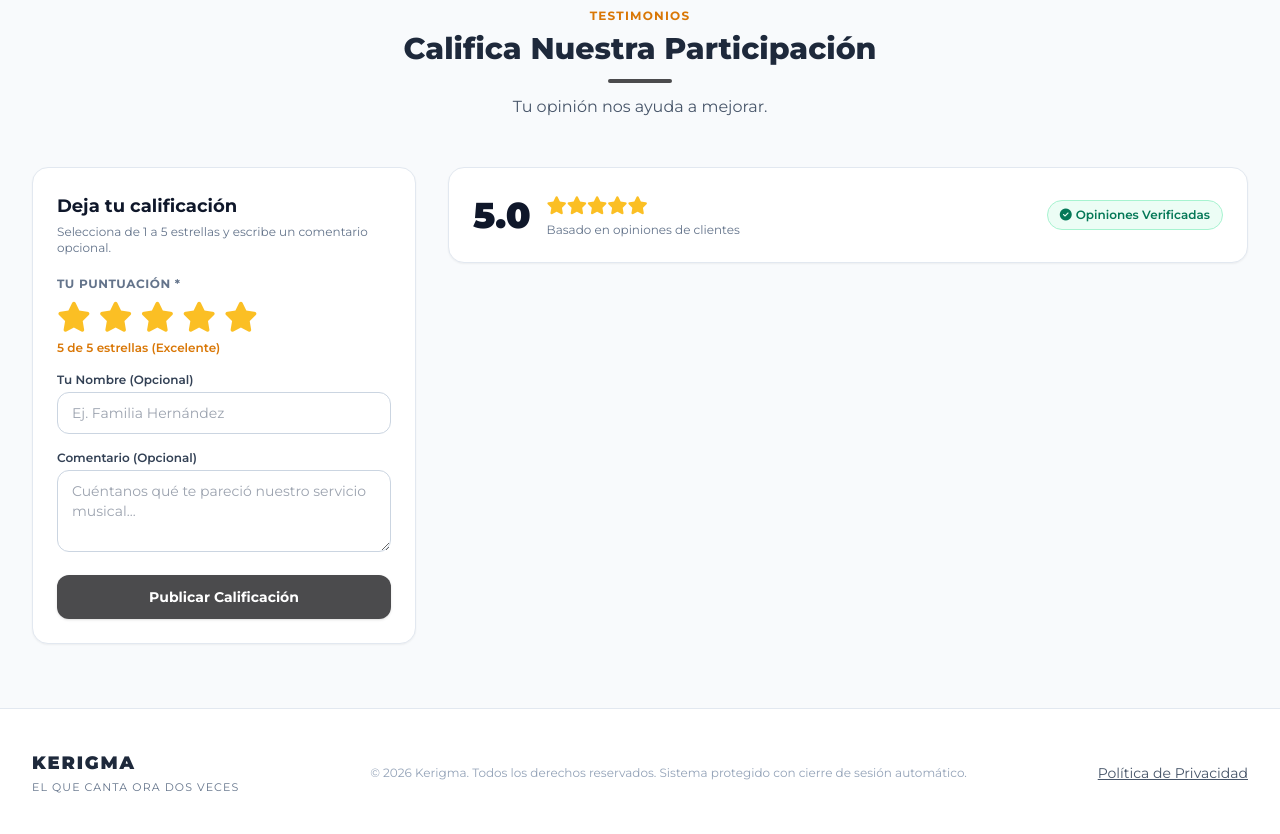
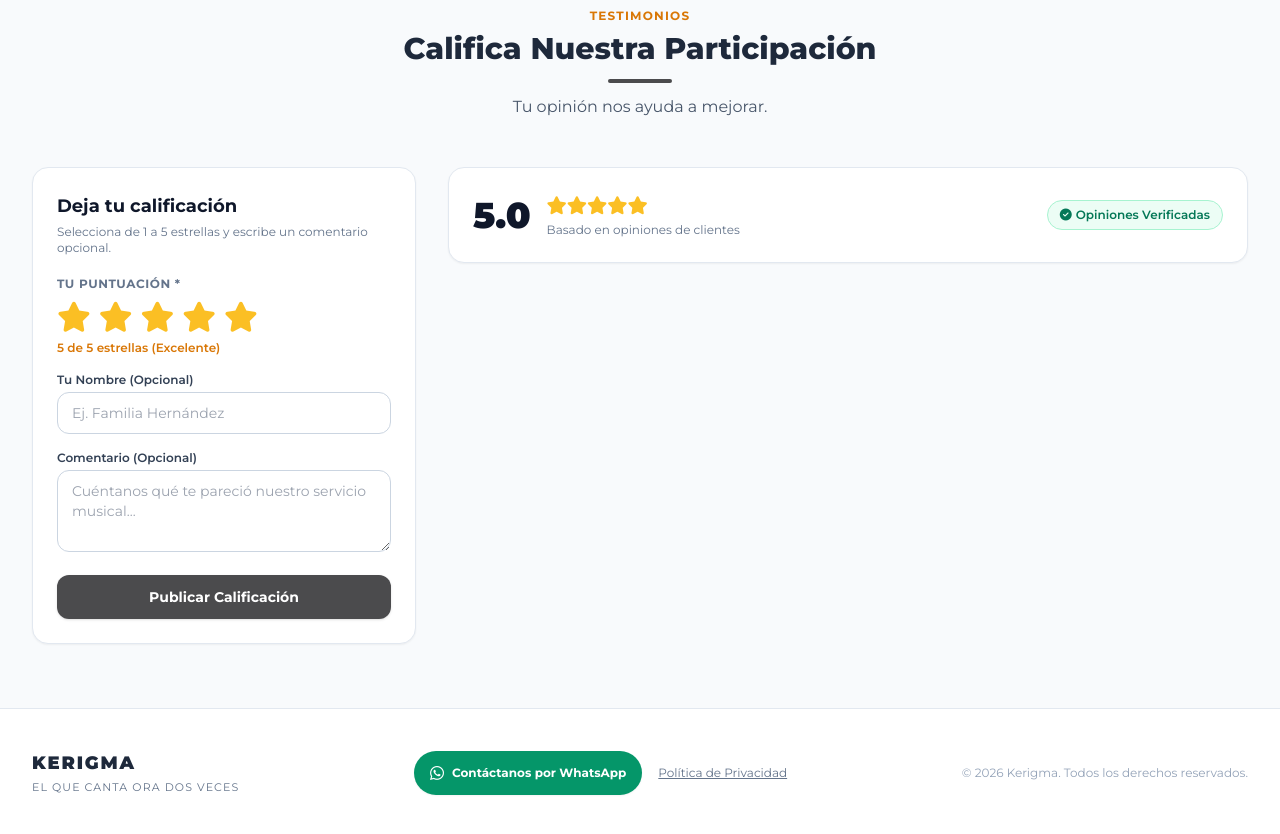
Before and after one commit to mikedev2807/corokerigma, a plain HTML site: page index.html in a window 1280 px wide. Shown: the part 1590-2424 px from the top of the page. Drawn offline with nearby package versions, Linux system fonts and the light colour scheme; no server answers.

Commit message:
Update index.html
Agregar información de contacto por whatsapp

```diff
--- a/index.html
+++ b/index.html
@@ -86,6 +86,16 @@
       </div>
     </div>
   </div>
+
+  <!-- BOTÓN FLOTANTE DE WHATSAPP -->
+  <a href="https://wa.me/529811234567?text=Hola%20Kerigma,%20tengo%20una%20duda%20sobre%20una%20reservaci%C3%B3n."
+     target="_blank"
+     rel="noopener noreferrer"
+     title="Escríbenos por WhatsApp"
+     class="fixed bottom-5 right-5 z-40 w-13 h-13 bg-emerald-500 hover:bg-emerald-600 text-white rounded-full shadow-xl flex items-center justify-center text-2xl hover:scale-105 transition">
+    <i class="fab fa-whatsapp"></i>
+  </a>
+
 <body class="min-h-screen flex flex-col">
 
   <!-- NAVBAR -->
@@ -313,16 +323,30 @@
     </div>
   </section>
 
-  <!-- FOOTER -->
+   <!-- FOOTER -->
   <footer class="bg-white text-slate-600 py-10 border-t border-slate-200 text-sm">
-    <div class="max-w-7xl mx-auto px-4 sm:px-6 lg:px-8 flex flex-col sm:flex-row justify-between items-center gap-4">
+    <div class="max-w-7xl mx-auto px-4 sm:px-6 lg:px-8 flex flex-col sm:flex-row justify-between items-center gap-6">
       <div class="text-center sm:text-left">
         <p class="font-black text-slate-800 text-lg tracking-widest">KERIGMA</p>
         <p class="tracking-widest text-slate-500 text-[11px] uppercase">El que canta ora dos veces</p>
       </div>
-      <p class="text-xs text-slate-400">© 2026 Kerigma. Todos los derechos reservados. Sistema protegido con cierre de sesión automático.</p>
-      <button type="button" onclick="abrirModalPrivacidad()" class="underline hover:text-slate-900">Política de Privacidad</button>
-      </div>
+
+      <div class="flex flex-col sm:flex-row items-center gap-4">
+        <a href="https://wa.me/529811379619?text=Hola%20Kerigma,%20me%20gustar%C3%ADa%20solicitar%20informaci%C3%B3n%20sobre%20sus%20servicios."
+           target="_blank"
+           rel="noopener noreferrer"
+           class="inline-flex items-center space-x-2 bg-emerald-600 hover:bg-emerald-700 text-white px-4 py-2.5 rounded-full text-xs font-bold shadow-sm transition">
+          <i class="fab fa-whatsapp text-base"></i>
+          <span>Contáctanos por WhatsApp</span>
+        </a>
+
+        <button type="button" onclick="abrirModalPrivacidad()" class="text-xs text-slate-500 underline hover:text-slate-900 transition">
+          Política de Privacidad
+        </button>
+      </div>
+
+      <p class="text-xs text-slate-400 text-center sm:text-right">© 2026 Kerigma. Todos los derechos reservados.</p>
+    </div>
   </footer>
 
   <!-- MODAL 1: AGENDAR FECHA, HORA Y MAPA DE TRASLADO -->
```
